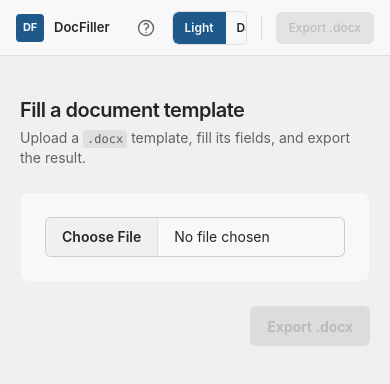
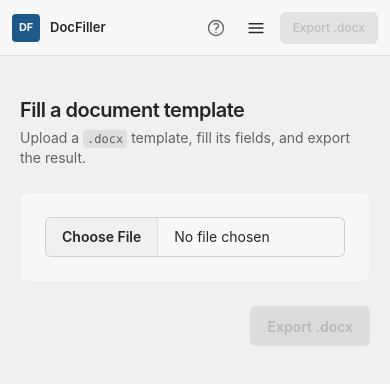
Before and after one commit to Teckden/doc-filler, a React (Vite) app: page / in a window 390 px wide. Shown: the top 384 px of the page. Built offline with nearby package versions, Linux system fonts and the light colour scheme.

Commit message:
Make the navbar mobile friendly
Keep the DocFiller wordmark visible at all sizes and tuck the theme switcher into a hamburger menu below sm, so the bar no longer overflows on narrow screens.

```diff
--- a/src/components/Navbar.tsx
+++ b/src/components/Navbar.tsx
@@ -10,7 +10,7 @@ type NavbarProps = {
 }
 
 export const Navbar = ({ theme, onThemeChange, actions }: NavbarProps) => (
-  <nav className="flex h-14 shrink-0 items-center gap-2.5 border-b border-base-300 bg-base-100 px-4">
+  <nav className="flex h-14 shrink-0 items-center gap-2 border-b border-base-300 bg-base-100 px-3 sm:gap-2.5 sm:px-4">
     <div className="flex items-center gap-2.5">
       <div className="grid size-7 place-items-center rounded bg-primary text-[11px] font-bold tracking-tight text-primary-content">
         DF
@@ -19,8 +19,46 @@ export const Navbar = ({ theme, onThemeChange, actions }: NavbarProps) => (
     </div>
     <div className="flex-1" />
     <HelpModal />
-    <ThemeToggle theme={theme} onChange={onThemeChange} />
-    {actions && <div className="mx-1 h-6 w-px bg-base-300" />}
+
+    {/* Desktop: inline theme switcher */}
+    <div className="hidden sm:block">
+      <ThemeToggle theme={theme} onChange={onThemeChange} />
+    </div>
+
+    {/* Mobile: theme switcher tucked into a hamburger menu */}
+    <div className="dropdown dropdown-end sm:hidden">
+      <div
+        tabIndex={0}
+        role="button"
+        className="btn btn-circle btn-ghost btn-sm"
+        aria-label="Open menu"
+      >
+        <svg
+          xmlns="http://www.w3.org/2000/svg"
+          fill="none"
+          viewBox="0 0 24 24"
+          strokeWidth={1.8}
+          stroke="currentColor"
+          className="size-5"
+          aria-hidden="true"
+        >
+          <path
+            strokeLinecap="round"
+            strokeLinejoin="round"
+            d="M3.75 6.75h16.5M3.75 12h16.5M3.75 17.25h16.5"
+          />
+        </svg>
+      </div>
+      <div
+        tabIndex={0}
+        className="dropdown-content z-50 mt-2 w-48 rounded-box border border-base-300 bg-base-100 p-3 shadow-lg"
+      >
+        <p className="mb-2 text-[11px] font-semibold uppercase tracking-wider opacity-60">Theme</p>
+        <ThemeToggle theme={theme} onChange={onThemeChange} />
+      </div>
+    </div>
+
+    {actions && <div className="mx-1 hidden h-6 w-px bg-base-300 sm:block" />}
     {actions}
   </nav>
 )
```
